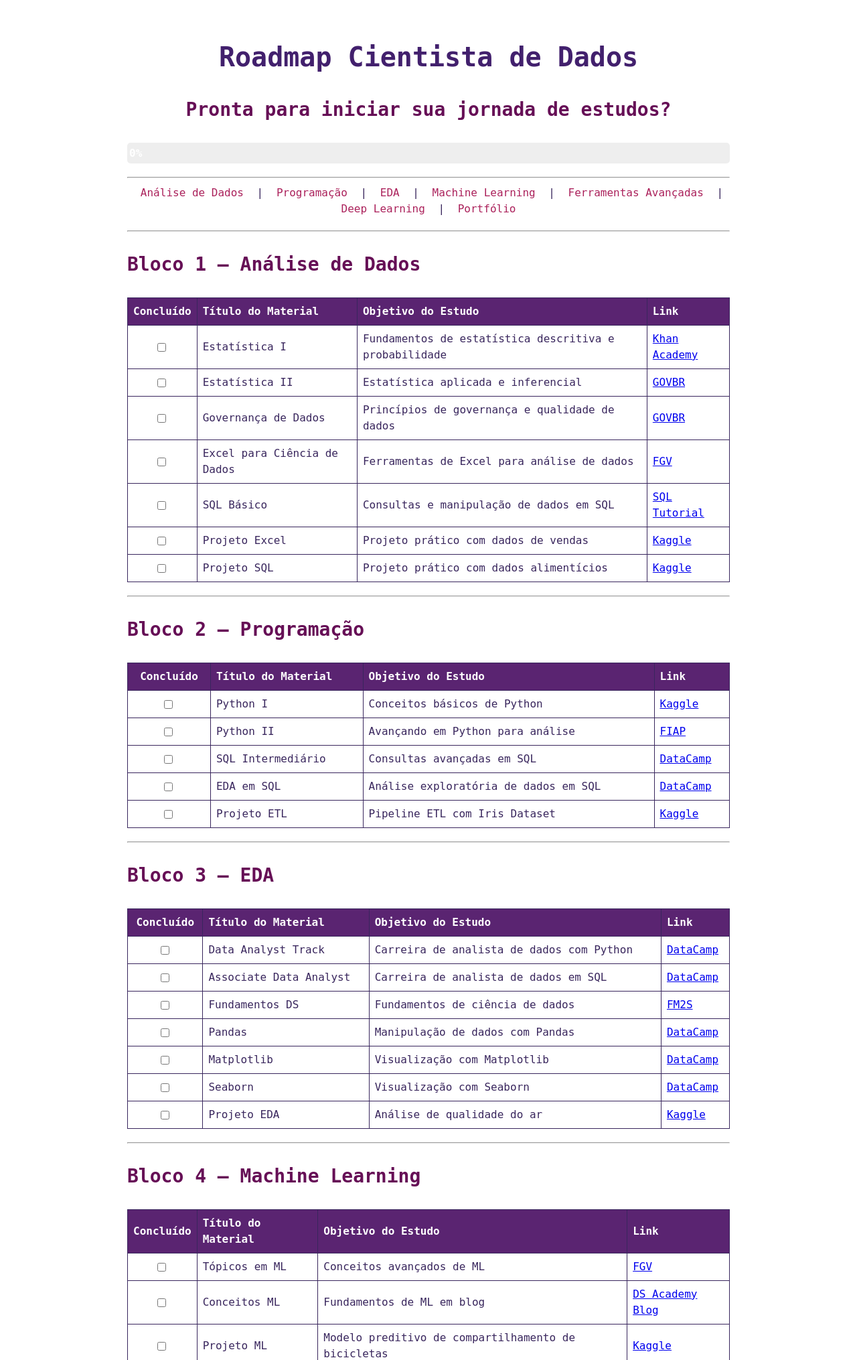
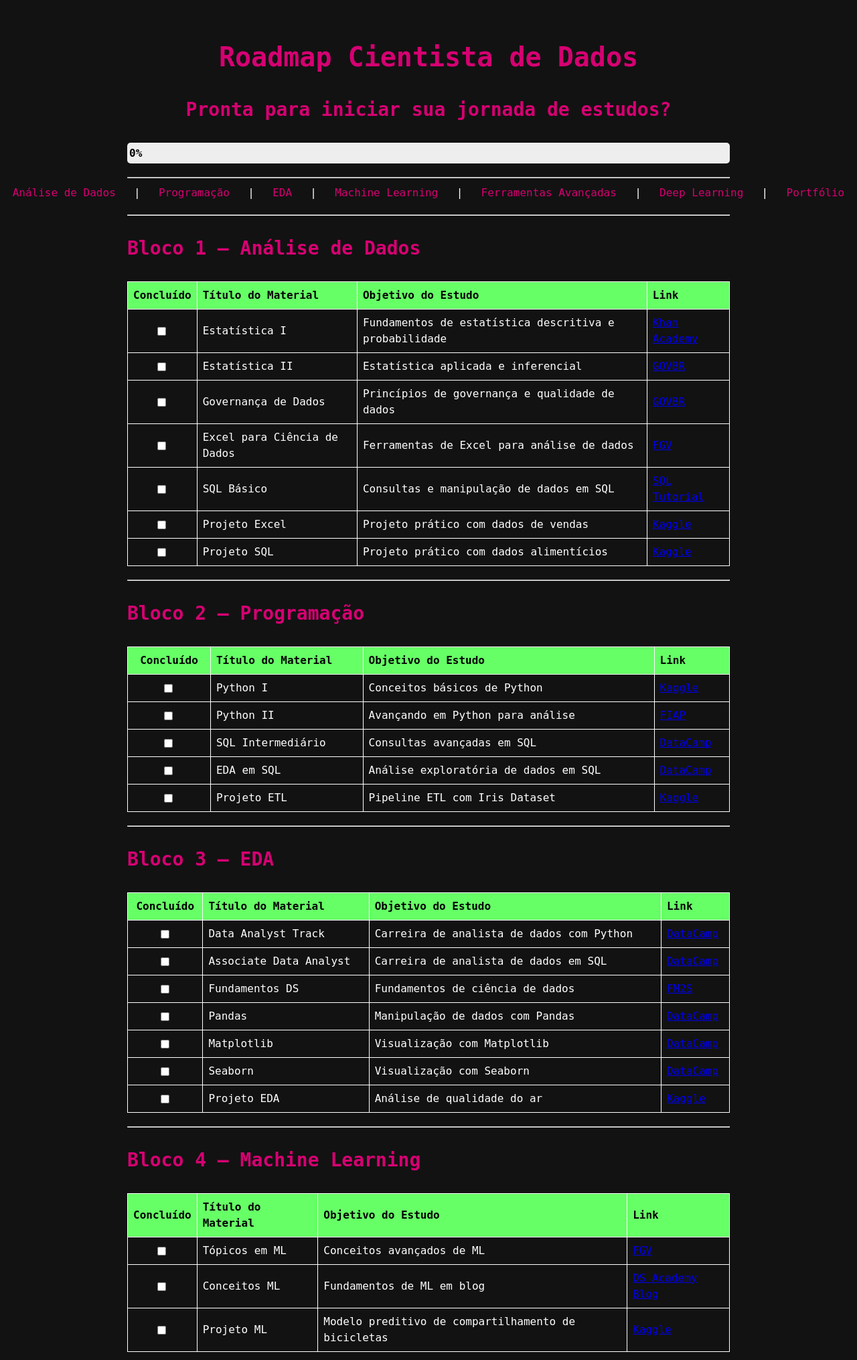
Before and after one commit to Letycia-Locha/roadmap-ciencia-dados, a Flask app: page / in a window 1280 px wide. Shown: the top 2030 px of the page at 67% size. Run offline with Flask 2, Linux system fonts and the light colour scheme.

Commit message:
Adjust navigation and colors

```diff
--- a/static/style.css
+++ b/static/style.css
@@ -1,17 +1,20 @@
 :root {
-  --color-1: #42206D;
-  --color-2: #5A2471;
-  --color-3: #39265D;
-  --color-4: #660F56;
-  --color-5: #AB215B;
-  --color-6: #E64F6B;
-  --color-7: #F95A63;
+  /* Dark theme palette */
+  --color-1: #D60072;  /* pink highlight */
+  --color-2: #66FF66;  /* green highlight */
+  --color-3: #ffffff;  /* primary text color */
+  --color-4: #D60072;  /* secondary heading color */
+  --color-5: #D60072;  /* navigation/link color */
+  --color-6: #66FF66;  /* hover/progress color */
+  --color-7: #66FF66;
+  --bg-color: #121212; /* page background */
   --font-family: 'Roboto Mono', monospace;
 }
 
 body {
   font-family: var(--font-family);
   color: var(--color-3);
+  background-color: var(--bg-color);
   line-height: 1.5;
 }
 
@@ -29,6 +32,17 @@ h3 { font-size: 1.75em; color: var(--color-4); }
   margin: 0 auto; /* Center the container */
   padding: 20px;
   text-align: left; /* Default text alignment */
+}
+
+/* Full width navigation */
+nav {
+  display: flex;
+  flex-wrap: wrap;
+  justify-content: space-around;
+  width: 100vw;
+  margin-left: calc(50% - 50vw);
+  margin-top: 10px;
+  margin-bottom: 20px; /* Space below nav */
 }
 
 /* Header and Navigation centering */
@@ -50,11 +64,6 @@ div[align="center"], .div-align-center { /* Targeting divs with align="center" a
   /* Style for subtitle if needed, e.g., font-size, color */
 }
 
-
-nav {
-  margin-top: 10px;
-  margin-bottom: 20px; /* Space below nav */
-}
 
 nav a {
   margin: 0 10px;
@@ -82,13 +91,14 @@ th, td {
 
 th {
   background-color: var(--color-2);
-  color: white;
+  color: black;
 }
 
 /* Style for checkboxes in tables */
 td input[type="checkbox"] {
   margin-right: 5px;
   vertical-align: middle;
+  cursor: pointer;
 }
 
 /* Footer centering */
@@ -116,7 +126,7 @@ td input[type="checkbox"] {
   border-radius: 3px;
   text-align: center;
   line-height: 25px;
-  color: white;
+  color: black;
   font-weight: bold;
   transition: width 0.5s ease-in-out;
 }
@@ -126,3 +136,16 @@ td input[type="checkbox"] {
 body > style {
   display: none;
 }
+
+@media (max-width: 600px) {
+  nav {
+    flex-direction: column;
+    align-items: center;
+  }
+  nav a {
+    margin: 5px 0;
+  }
+  table, th, td {
+    font-size: 14px;
+  }
+}
```
